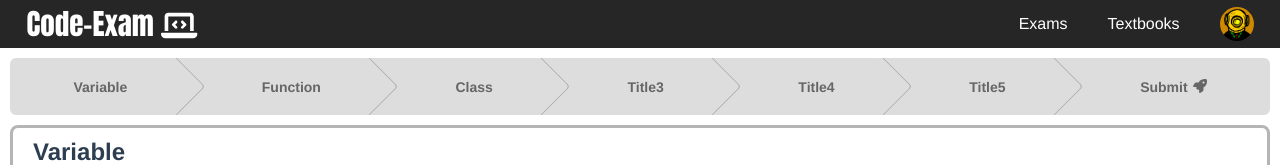
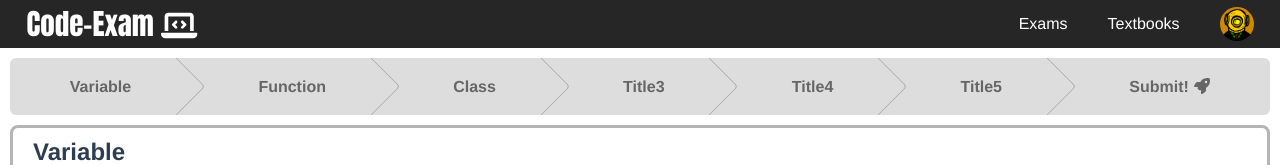
Before and after one commit to whopper1962/code-exam-app-frontend, a Vue app: page /exams in a window 1280 px wide. Shown: the top 165 px of the page. Built offline with nearby package versions, Linux system fonts and the light colour scheme.

Commit message:
fix breadcrumbs icon

```diff
--- a/src/components/BreadcrumbsView.vue
+++ b/src/components/BreadcrumbsView.vue
@@ -19,7 +19,7 @@
         <span
           class="breadcrumb__title"
         >
-          Submit
+          Submit!
           <font-awesome-icon
             class="font-awesome-icon-style"
             icon="fa-solid fa-rocket"
@@ -79,7 +79,7 @@ $base: 38px;
   height: $base * 1.5;
   z-index: 1;
   background-color: #ddd;
-  font-size: 14px;
+  font-size: 16px;
 }
 
 .breadcrumb a {
```
